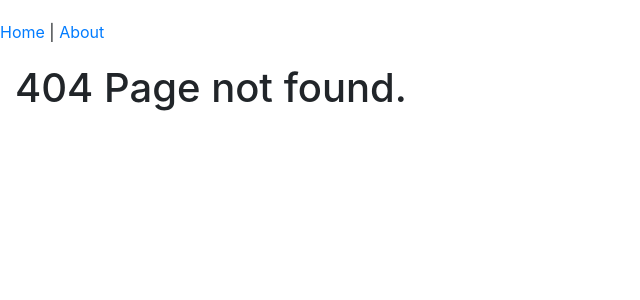
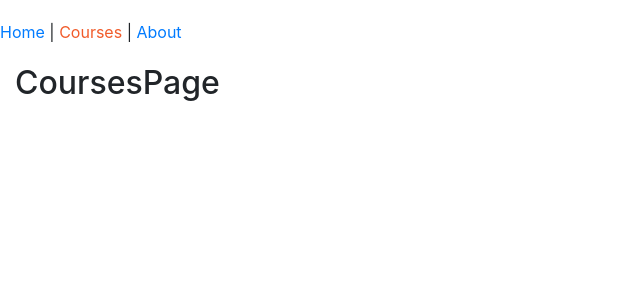
Before and after one commit to jenac/playground, a React (Create React App) app in the folder react-poc/: page /courses in a window 1280 px wide. Before the commit this address had no page. Shown: the top 300 px of the page, without its empty margins (0-640 px from the left). Built offline with nearby package versions, Linux system fonts and the light colour scheme.

Commit message:
added courses page

```diff
--- a/react-poc/src/App.js
+++ b/react-poc/src/App.js
@@ -5,6 +5,7 @@ import AboutPage from './components/about/AboutPage';
 import HomePage from './components/home/HomePage';
 import Header from './components/common/Header';
 import PageNotFound from './components/PageNotFound';
+import CoursesPage from './components/courses/CoursesPage';
 
 function App() {
   return (
@@ -14,6 +15,7 @@ function App() {
         <Switch>
           <Route exact path="/" component={HomePage}></Route>
           <Route path="/about" component={AboutPage}></Route>
+          <Route path="/courses" component={CoursesPage}></Route>
           <Route component={PageNotFound}></Route>
         </Switch>
       </div>
--- a/react-poc/src/components/common/Header.js
+++ b/react-poc/src/components/common/Header.js
@@ -10,6 +10,10 @@ const Header = () => {
                 Home
             </NavLink>
             {" | "}
+            <NavLink to="/courses" activeStyle={activeStyle}>
+                Courses
+            </NavLink>
+            {" | "}
             <NavLink to="/about" activeStyle={activeStyle}>
                 About
             </NavLink>
--- /dev/null
+++ b/react-poc/src/components/courses/CoursesPage.js
@@ -0,0 +1,9 @@
+import React from 'react';
+
+class CoursesPage extends React.Component {
+    render() {
+        return <h2>CoursesPage</h2>;
+    }
+}
+
+export default CoursesPage;
```
